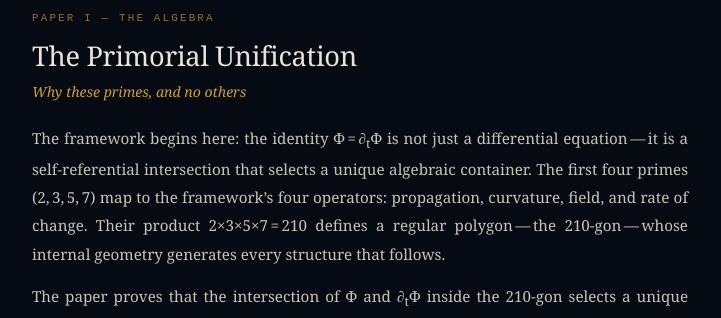
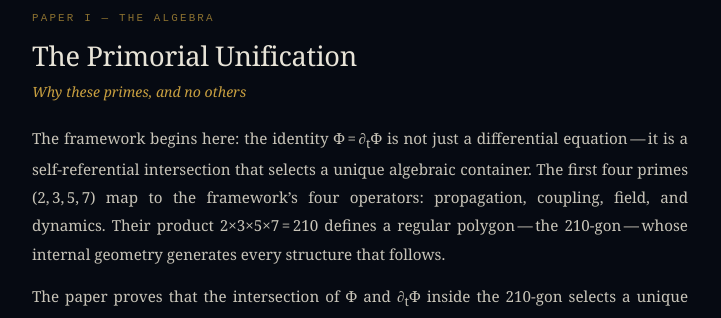
Before and after one commit to EN0N0E/START, a plain HTML site: page solver/synopsis.html in a window 1280 px wide. Shown: the part 1340-1658 px from the top of the page, without its empty margins (280-1001 px from the left). Drawn offline with Linux system fonts and the light colour scheme.

Commit message:
Fix prime operator labels in synopsis: curvature→coupling, rate of change→dynamics
Co-Authored-By: Claude Opus 4.6 <noreply@anthropic.com>

```diff
--- a/solver/synopsis.html
+++ b/solver/synopsis.html
@@ -396,7 +396,7 @@ body{padding-top:28px !important}
     <div class="chapter-title">The Primorial Unification</div>
     <div class="chapter-subtitle">Why these primes, and no others</div>
     <div class="chapter-body">
-      <p>The framework begins here: the identity &Phi;&thinsp;=&thinsp;&part;<sub>t</sub>&Phi; is not just a differential equation&thinsp;&mdash;&thinsp;it is a self-referential intersection that selects a unique algebraic container. The first four primes (2,&thinsp;3,&thinsp;5,&thinsp;7) map to the framework&rsquo;s four operators: propagation, curvature, field, and rate of change. Their product 2&times;3&times;5&times;7&thinsp;=&thinsp;210 defines a regular polygon&thinsp;&mdash;&thinsp;the 210-gon&thinsp;&mdash;&thinsp;whose internal geometry generates every structure that follows.</p>
+      <p>The framework begins here: the identity &Phi;&thinsp;=&thinsp;&part;<sub>t</sub>&Phi; is not just a differential equation&thinsp;&mdash;&thinsp;it is a self-referential intersection that selects a unique algebraic container. The first four primes (2,&thinsp;3,&thinsp;5,&thinsp;7) map to the framework&rsquo;s four operators: propagation, coupling, field, and dynamics. Their product 2&times;3&times;5&times;7&thinsp;=&thinsp;210 defines a regular polygon&thinsp;&mdash;&thinsp;the 210-gon&thinsp;&mdash;&thinsp;whose internal geometry generates every structure that follows.</p>
       <p>The paper proves that the intersection of &Phi; and &part;<sub>t</sub>&Phi; inside the 210-gon selects a unique ground state: the cube. It shows why the minimum container is 105-sided (half the primorial), why Earth sits at the unity shell, and why the equation chain has zero free parameters. Every constant is determined&thinsp;&mdash;&thinsp;nothing is tuned.</p>
     </div>
     <div class="chapter-key">
```
